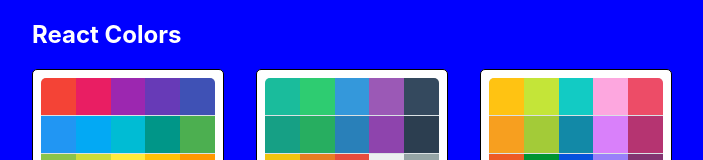
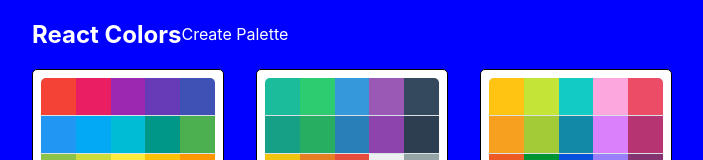
Before and after one commit to gabrielantony/Color-Palette, a React (Create React App) app: page / in a window 1280 px wide. Shown: the top 160 px of the page, without its empty margins (288-991 px from the left). Built offline with nearby package versions, Linux system fonts and the light colour scheme.

Commit message:
Add New Palette Form and Link

```diff
--- a/src/App.js
+++ b/src/App.js
@@ -4,6 +4,7 @@
 import PalleteList from "./PaletteList";
 import SingleColorPalette from "./SingleColorPalette";
 import seedColors from "./SeedColors";
+import NewPaletteForm from "./NewPaletteForm";
 import { generatePalette } from "./ColorHelpers";
 
 class App extends Component {
@@ -17,6 +18,9 @@
   render() {
     return (
       <Switch>
+        <Route exact path="/palette/new"
+        render={() => <NewPaletteForm />}
+         />
         <Route
         exact
         path="/palette/:paletteId/:colorId"
--- /dev/null
+++ b/src/NewPaletteForm.js
@@ -0,0 +1,13 @@
+import React, { Component } from 'react'
+
+class NewPaletteForm extends Component {
+    render() {
+        return (
+            <div>
+                <h1>NEW PALETTE FORM!</h1>
+            </div>
+        )
+    }
+}
+
+export default NewPaletteForm;
--- a/src/PaletteList.js
+++ b/src/PaletteList.js
@@ -1,9 +1,8 @@
 import React, { Component } from 'react';
+import { Link } from "react-router-dom";
 import MiniPalette from "./MiniPalette"
 import { withStyles } from "@material-ui/styles";
-import styles from "./styles/PaletteListStyles"
-import { Link } from "react-router-dom";
-import { height } from '@material-ui/system';
+import styles from "./styles/PaletteListStyles";
 
 
 
@@ -18,6 +17,7 @@
                 <div className={classes.container}>
                     <nav className={classes.nav}>
                         <h1>React Colors</h1>
+                        <Link to="/palette/new">Create Palette</Link>
                     </nav>
                     <div className={classes.palettes}>
                         {palettes.map(palette => (
--- a/src/styles/PaletteListStyles.js
+++ b/src/styles/PaletteListStyles.js
@@ -12,12 +12,17 @@
         alignItems: "flex-start",
         flexDirection: "column",
         flexWrap: "wrap",
-        color: "white"
     },
     nav: {
         display: "flex",
         width: "100%",
-        justiyContent: "space-between"
+        justiyContent: "space-between",
+        alignItems: "center",
+        color: "white",
+        "& a": {
+            color: "white",
+            textDecoration: "none"
+        }
     },
     palettes: {
         boxSizing: "border-box",
```
Lines whose indentation alone changed are shown as unchanged.
